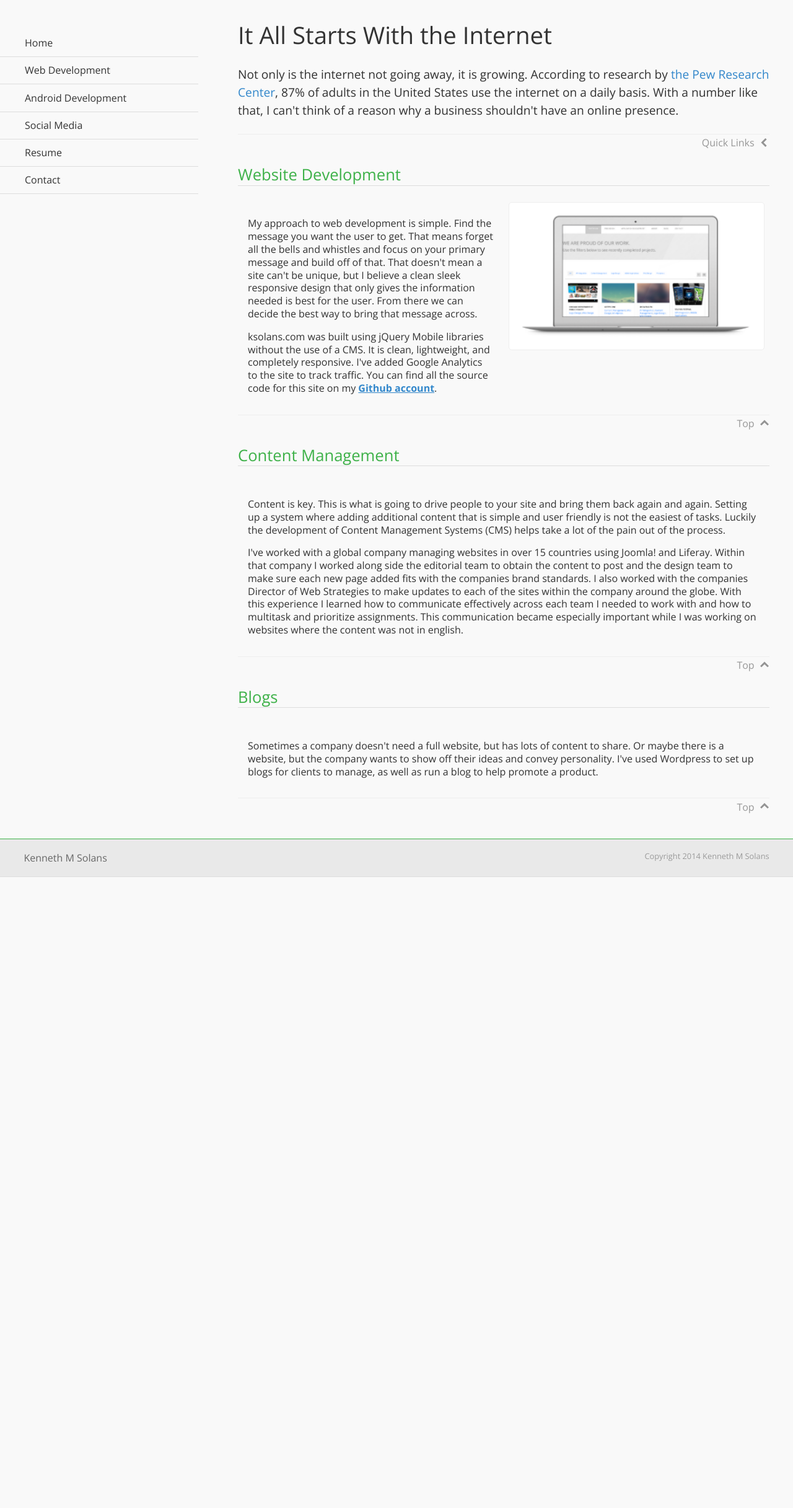
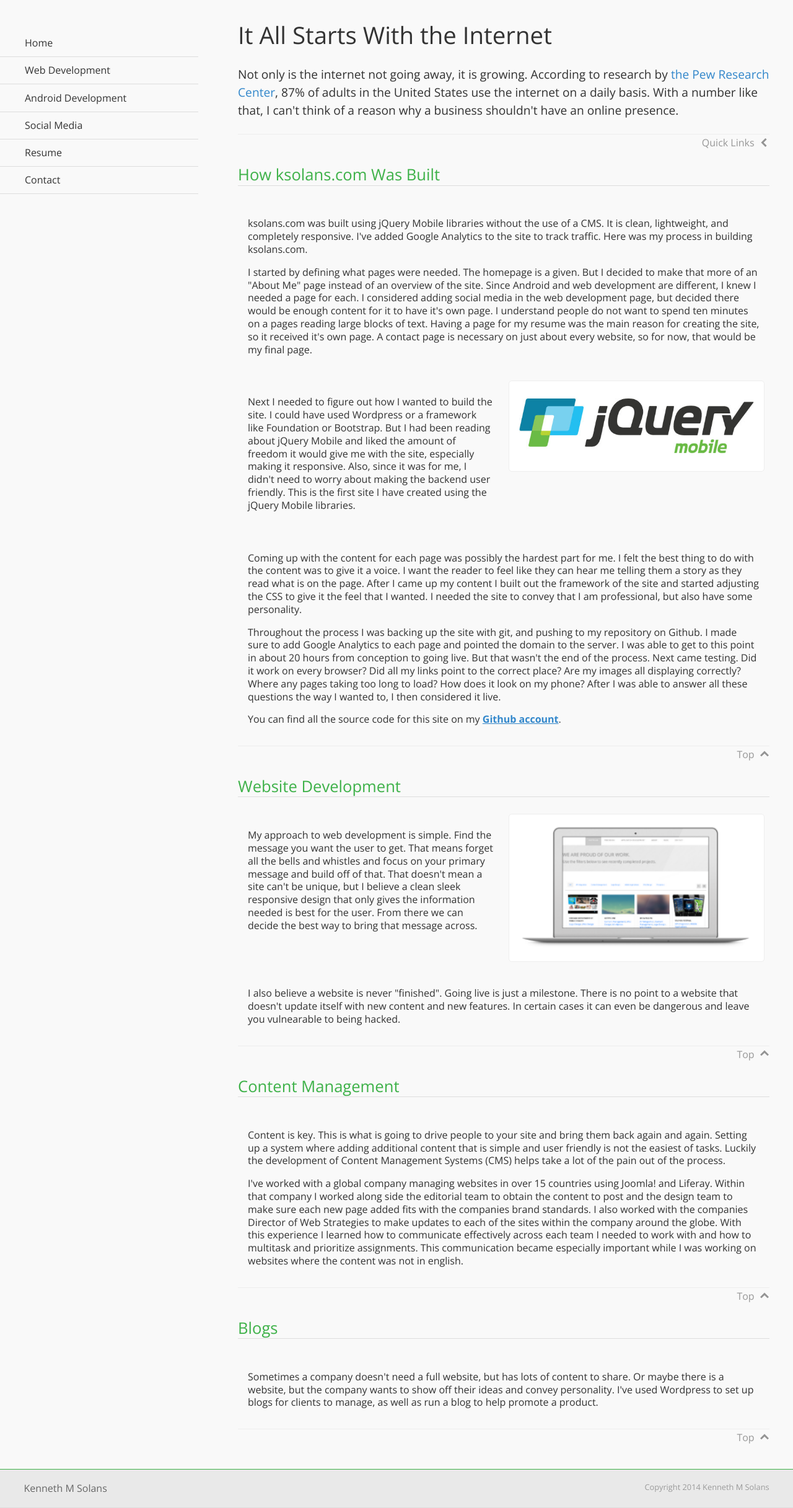
Before and after one commit to fukenny/portfolio, a PHP site: page /webdev/ in a window 1280 px wide. Shown: the part 53-2486 px from the top of the page at 62% size. Before the commit the page ends 1468 px from the top, so only its background shows below. Run offline with PHP 8.4, Linux system fonts and the light colour scheme.

Commit message:
Updated Webdev content

```diff
--- a/index.php
+++ b/index.php
@@ -4,7 +4,7 @@
 		<meta charset="utf-8">
 		<meta name="viewport" content="width=device-width, initial-scale=1">
 		<title>Kenneth Solans - Portfolio</title>
-		<link rel="shortcut icon" href="favicon.ico">
+		<link rel="shortcut icon" href="favicon.png">
 		<link rel="stylesheet"  href="css/themes/default/jquery.mobile-1.4.2.min.css">
 		<link rel="stylesheet" href="_assets/css/jqm-kms.css">
 		<link rel="stylesheet" href="http://fonts.googleapis.com/css?family=Open+Sans:300,400,700">
--- a/webdev/index.php
+++ b/webdev/index.php
@@ -4,7 +4,7 @@
 		<meta charset="utf-8">
 		<meta name="viewport" content="width=device-width, initial-scale=1">
 		<title>Web Development - Kenneth Solans</title>
-		<link rel="shortcut icon" href="../favicon.ico">
+		<link rel="shortcut icon" href="../favicon.png">
 		<link rel="stylesheet" href="http://fonts.googleapis.com/css?family=Open+Sans:300,400,700">
 		<link rel="stylesheet" href="../css/themes/default/jquery.mobile-1.4.2.min.css">
 		<link rel="stylesheet" href="../_assets/css/jqm-kms.css">
@@ -27,18 +27,44 @@
 			<div role="main" class="ui-content jqm-content">
 				<h1>It All Starts With the Internet</h1>
 				<p>Not only is the internet not going away, it is growing. According to research by <a href="http://www.pewresearch.org/about/" target="_blank">the Pew Research Center</a>, 87% of adults in the United States use the internet on a daily basis. With a number like that, I can't think of a reason why a business shouldn't have an online presence.</p>
+
+				<h2>How ksolans.com Was Built</h2>
+				<div class="jqm-block-content-clear">
+					<p>ksolans.com was built using jQuery Mobile libraries without the use of a CMS. It is clean, lightweight, and completely responsive. I've added Google Analytics to the site to track traffic. Here was my process in building ksolans.com.</p>
+
+					<p>I started by defining what pages were needed. The homepage is a given. But I decided to make that more of an "About Me" page instead of an overview of the site. Since Android and web development are different, I knew I needed a page for each. I considered adding social media in the web development page, but decided there would be enough content for it to have it's own page. I understand people do not want to spend ten minutes on a pages reading large blocks of text. Having a page for my resume was the main reason for creating the site, so it received it's own page. A contact page is necessary on just about every website, so for now, that would be my final page.</p>
+				</div>
+				<div class="ui-grid-a ui-responsive">
+					<div class="ui-block-a">
+						<div class="jqm-block-content-clear">
+							<p>Next I needed to figure out how I wanted to build the site. I could have used Wordpress or a framework like Foundation or Bootstrap. But I had been reading about jQuery Mobile and liked the amount of freedom it would give me with the site, especially making it responsive. Also, since it was for me, I didn't need to worry about making the backend user friendly. This is the first site I have created using the jQuery Mobile libraries.</p>
+						</div>
+					</div>
+					<div class="ui-block-b">
+						<div class="jqm-block-content">
+							<img style="width: 100%" src="../_assets/img/jqm.jpg">
+						</div>
+					</div>
+				</div>
+					<div style="clear: both;" class="jqm-block-content-clear">
+						<p>Coming up with the content for each page was possibly the hardest part for me. I felt the best thing to do with the content was to give it a voice. I want the reader to feel like they can hear me telling them a story as they read what is on the page. After I came up my content I built out the framework of the site and started adjusting the CSS to give it the feel that I wanted. I needed the site to convey that I am professional, but also have some personality.</p>
+						<p>Throughout the process I was backing up the site with git, and pushing to my repository on Github. I made sure to add Google Analytics to each page and pointed the domain to the server. I was able to get to this point in about 20 hours from conception to going live. But that wasn't the end of the process. Next came testing. Did it work on every browser? Did all my links point to the correct place? Are my images all displaying correctly? Where any pages taking too long to load? How does it look on my phone? After I was able to answer all these questions the way I wanted to, I then considered it live.</p>
+						<p>You can find all the source code for this site on my <a href="https://github.com/fukenny/portfolio" target="_blank">Github account</a>.</p>
+					</div>
 					<h2>Website Development</h2>
 					<div class="ui-grid-a ui-responsive">
 						<div class="ui-block-a">
 							<div class="jqm-block-content-clear">
 								<p>My approach to web development is simple. Find the message you want the user to get. That means forget all the bells and whistles and focus on your primary message and build off of that. That doesn't mean a site can't be unique, but I believe a clean sleek responsive design that only gives the information needed is best for the user. From there we can decide the best way to bring that message across.</p>
-							<p>ksolans.com was built using jQuery Mobile libraries without the use of a CMS. It is clean, lightweight, and completely responsive. I've added Google Analytics to the site to track traffic. You can find all the source code for this site on my <a href="https://github.com/fukenny/portfolio" target="_blank">Github account</a>.</p>
 							</div>
 						</div>
 						<div class="ui-block-b">
 							<div class="jqm-block-content">
 								<img style="width: 100%" src="../_assets/img/aqdct-site.png">
 							</div>
+						</div>
+						<div style="clear: both;" class="jqm-block-content-clear">
+							<p>I also believe a website is never "finished". Going live is just a milestone. There is no point to a website that doesn't update itself with new content and new features. In certain cases it can even be dangerous and leave you vulnearable to being hacked.</p>
 						</div>
 					</div>
 					<h2>Content Management</h2>
```
Also changed, not shown: _assets/img/jqm.jpg (added), favicon.png (added). Lines whose indentation alone changed are shown as unchanged.
